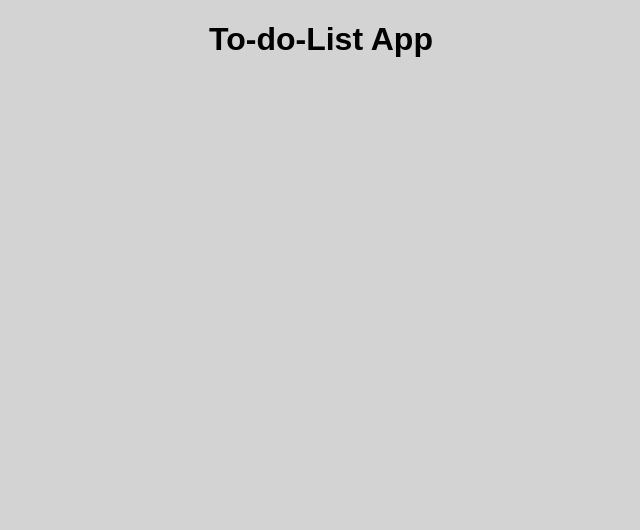
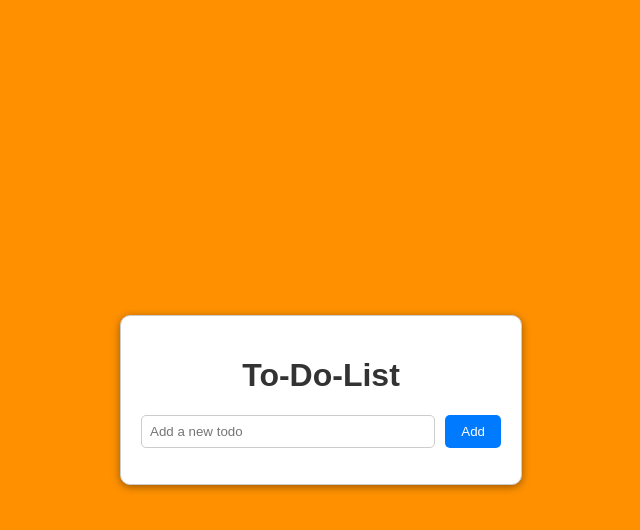
Before and after one commit to Nkbalaji2002/Temp-Ctrl-App, a React (Vite) app: page / in a window 1280 px wide. Shown: the top 530 px of the page, without its empty margins (319-959 px from the left). Built offline with nearby package versions, Linux system fonts and the light colour scheme.

Commit message:
todolist change

```diff
--- a/package.json
+++ b/package.json
@@ -11,6 +11,7 @@
   },
   "dependencies": {
     "axios": "^1.4.0",
+    "localforage": "^1.10.0",
     "react": "^18.2.0",
     "react-dom": "^18.2.0",
     "react-router-dom": "^6.15.0"
--- a/src/App.tsx
+++ b/src/App.tsx
@@ -1,9 +1,12 @@
 import React from "react";
+import ToDoList from "./components/ToDoList";
 
 export const App: React.FC = () => {
   return (
     <>
-      <h1>To-do-List App</h1>
+      <div className="app">
+        <ToDoList />
+      </div>
     </>
   );
 };
--- /dev/null
+++ b/src/components/ToDoList.css
@@ -0,0 +1,66 @@
+.app {
+    text-align: center;
+}
+
+.container {
+    margin: 0 aut0;
+    padding: 20px;
+    border: 1px solid #ccc;
+    background-color: #fff;
+    color: #333;
+    box-shadow: 0 2px 8px rgba(0, 0, 0, 0.4);
+    width: 360px;
+    border-radius: 10px;
+}
+
+.container h2 {
+    font-size: 24px;
+    margin-bottom: 1rem;
+}
+
+.todo-form
+{
+    display: flex;
+    gap: 10px;
+    margin-bottom: 1rem;
+}
+
+.todo-form input {
+    flex-grow: 1;
+    padding: 8px;
+    border: 1px solid #ccc;
+    border-radius: 5px;
+}
+
+.todo-form button {
+    padding: 8px 1rem;
+    background-color: #007bff;
+    color: #fff;
+    border: none;
+    border-radius: 5px;
+    cursor: pointer;
+}
+
+.todos {
+    list-style: none;
+    padding: 0;
+}
+
+.todos li {
+    display: flex;
+    justify-content: space-between;
+    align-items: center;
+    padding: 8px;
+    border: 1px solid #ccc;
+    margin-bottom: 10px;
+    border-radius: 5px;
+}
+
+.todos li button {
+    background-color: #dc3545;
+    color: #fff;
+    border: none;
+    border-radius: 5px;
+    cursor: pointer;
+    padding: 8px 1rem;
+}
--- /dev/null
+++ b/src/components/ToDoList.tsx
@@ -0,0 +1,66 @@
+import React, { useEffect, useState } from "react";
+import "./ToDoList.css";
+import localforage from "localforage";
+
+const ToDoList: React.FC = () => {
+  const [todos, setTodos] = useState<string[]>([]);
+  const [newTodo, setNewTodo] = useState("");
+
+  useEffect(() => {
+    // load tasks from local storage when component mounts
+    localforage.getItem<string[]>("todos").then((savedTodos) => {
+      if (savedTodos) {
+        console.log("Loading from local storage: ", savedTodos);
+        setTodos(savedTodos);
+      }
+    });
+  }, []);
+
+  useEffect(() => {
+    // save tasks to local storage whenever the todos state changes
+    localforage.setItem("todos", todos);
+    console.log(`saving to local storage: `, todos);
+  }, [todos]);
+
+  const handleAddTodo = () => {
+    if (newTodo.trim() !== "") {
+      setTodos([...todos, newTodo]);
+      setNewTodo("");
+    }
+  };
+
+  const handleDeleteTodo = (index: number) => {
+    const updatedTodos = todos.filter((_, i) => i !== index);
+    setTodos(updatedTodos);
+  };
+
+  return (
+    <>
+      {/* to-do-list container */}
+      <div className="container">
+        <h1>To-Do-List</h1>
+        <div className="todo-form">
+          <input
+            type="text"
+            placeholder="Add a new todo"
+            value={newTodo}
+            onChange={(e) => setNewTodo(e.target.value)}
+          />
+          <button onClick={handleAddTodo}>Add</button>
+        </div>
+        <ul className="todos">
+          {todos.map((todo, index) => {
+            return (
+              <li key={index}>
+                {todo}
+                <button onClick={() => handleDeleteTodo(index)}>Delete</button>
+              </li>
+            );
+          })}
+        </ul>
+      </div>
+    </>
+  );
+};
+
+export default ToDoList;
--- a/src/index.css
+++ b/src/index.css
@@ -2,10 +2,10 @@ body {
   font-family: Arial, Helvetica, sans-serif;
   display: flex;
   justify-content: center;
-  /* align-items: center; */
+  align-items: center;
   min-height: 100vh;
   margin: 0 auto;
-  background-color: lightgray;
+  background-color: rgb(255, 145, 0);
   max-width: 400px;
 }
 
```
Also changed, not shown: 1 other file (tests, documents, lock files or other folders).
